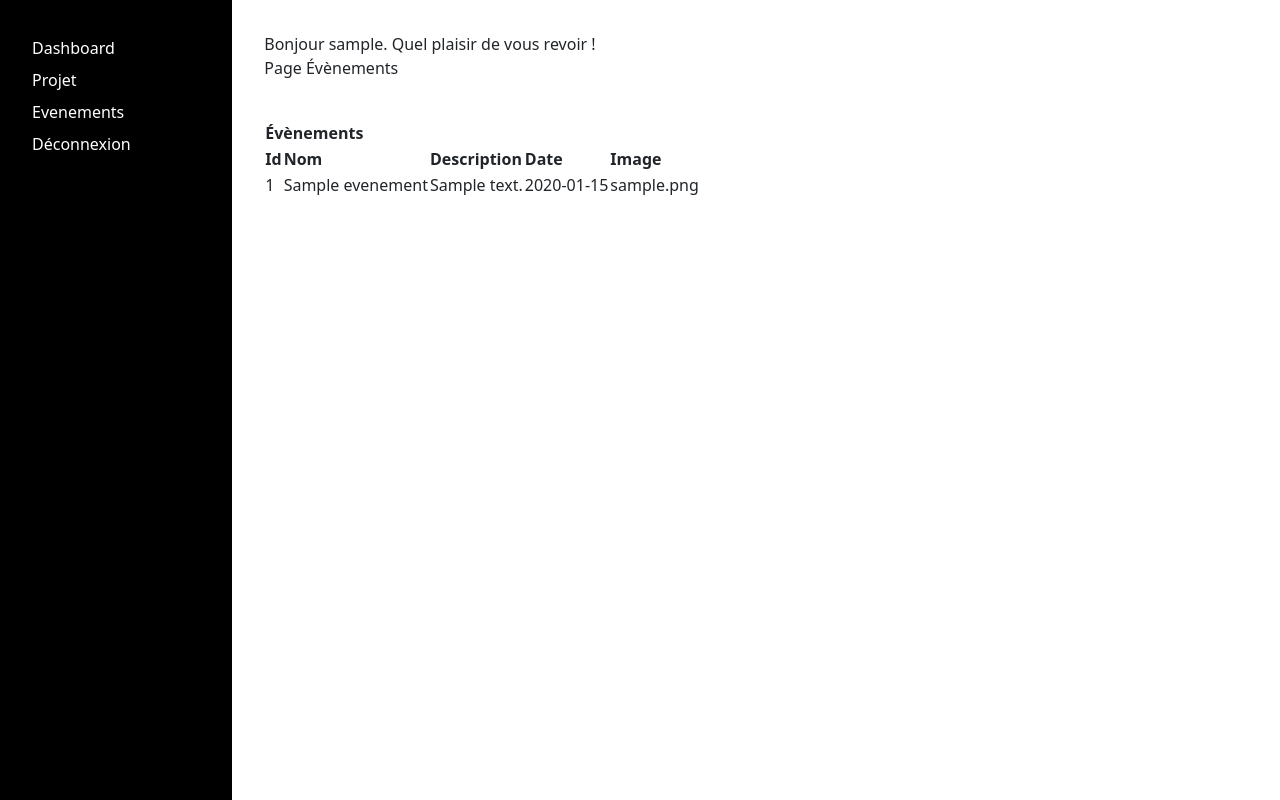
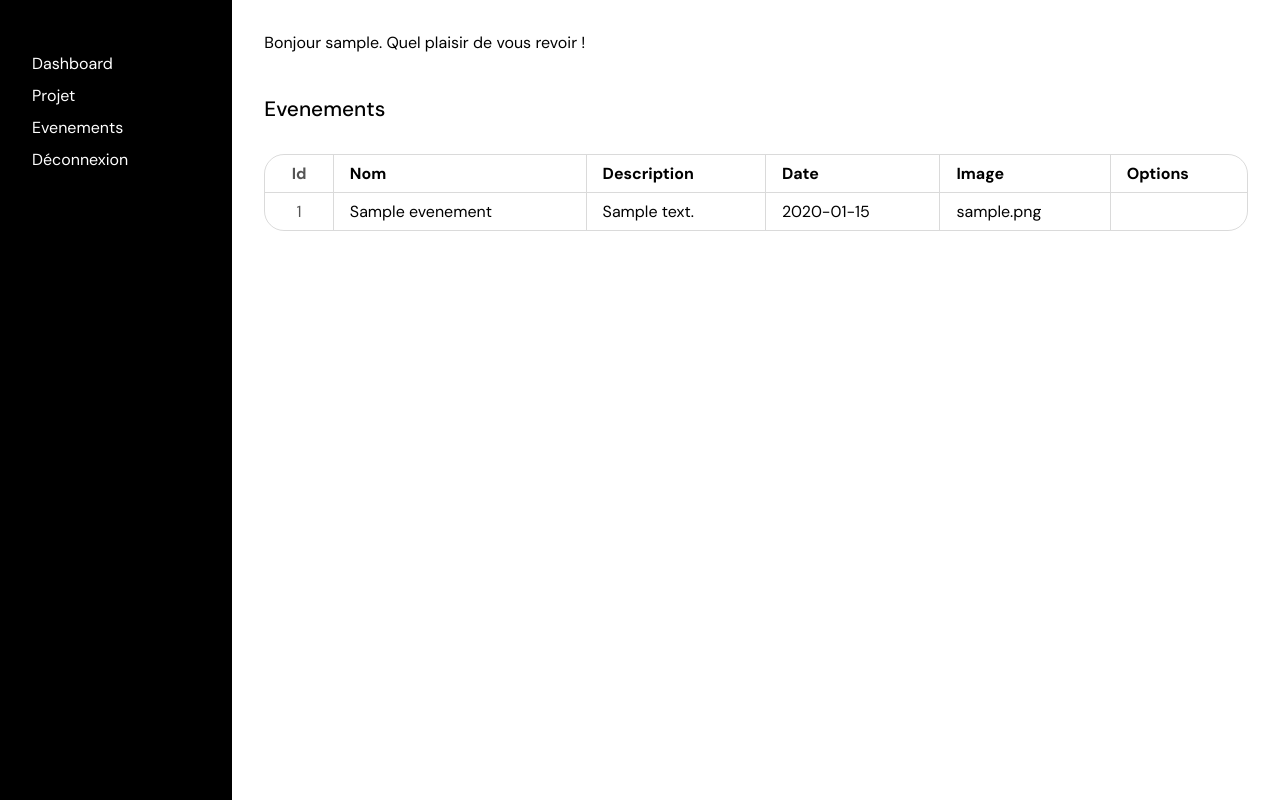
Before and after one commit to NoamSeb/refonte_MMI, a PHP site: page /admin/evenement.php in a window 1280 px wide. Run offline with PHP 8.4, Linux system fonts and the light colour scheme; the visitor is signed in with stand-in values (Sample User, id 1); tables that the repository leaves empty hold one stand-in row (values such as "Sample post").

Commit message:
style dash

```diff
--- a/admin/evenement.php
+++ b/admin/evenement.php
@@ -15,7 +15,7 @@ if (!isset($_SESSION["login"])) {
     <meta name="viewport" content="width=device-width, initial-scale=1.0">
     <title>Document</title>
     <link rel="stylesheet" href="../style.css">
-    <link href="https://cdn.jsdelivr.net/npm/bootstrap@5.2.3/dist/css/bootstrap.min.css" rel="stylesheet" integrity="sha384-rbsA2VBKQhggwzxH7pPCaAqO46MgnOM80zW1RWuH61DGLwZJEdK2Kadq2F9CUG65" crossorigin="anonymous">
+    <!-- <link href="https://cdn.jsdelivr.net/npm/bootstrap@5.2.3/dist/css/bootstrap.min.css" rel="stylesheet" integrity="sha384-rbsA2VBKQhggwzxH7pPCaAqO46MgnOM80zW1RWuH61DGLwZJEdK2Kadq2F9CUG65" crossorigin="anonymous"> -->
 </head>
 
 <body>
@@ -39,30 +39,32 @@ if (!isset($_SESSION["login"])) {
             <?php
             echo ("Bonjour " . $_SESSION['login'] . ". Quel plaisir de vous revoir !");
             ?>
-            <p>Page Évènements</p>
+            <br> <br>
             <br>
+
+            <h3>Evenements</h3>
             <table>
                 <thead>
-                    <tr>
-                        <th colspan="2">Évènements</th>
-                    </tr>
-                </thead>
-                <tbody>
                     <tr>
                         <th>Id</th>
                         <th>Nom</th>
                         <th>Description</th>
                         <th>Date</th>
                         <th>Image</th>
+                        <th>Options</th>
                     </tr>
+
+                </thead>
+                <tbody>
                     <?php
                     foreach ($events as $event) { ?>
                         <tr>
                             <td><?= $event['id_event'] ?></td>
                             <td><?= $event['nom_event'] ?></td>
-                            <td><?= $event['description_event'] ?></td>
+                            <td><?= mb_strimwidth($event['description_event'], 0, 200, "...") ?></td>
                             <td><?= $event['date_event'] ?></td>
                             <td><?= $event['img_event'] ?></td>
+                            <td></td>
                         </tr>
                     <?php } ?>
                 </tbody>
--- a/style.css
+++ b/style.css
@@ -812,6 +812,37 @@ footer {
     text-decoration: none;
 }
 
+.backoffice table {
+    margin-top: 2rem;
+    border-spacing: 0;
+    border-radius: 20px;
+    background-color: transparent;
+    border-collapse: separate;
+    border: 1px solid rgba(0, 0, 0, 0.146);
+    width: 100%;
+}
+
+.backoffice td,
+.backoffice th {
+    padding: 0.5rem 1rem;
+    text-align: left;
+    border-top: 1px solid rgba(0, 0, 0, 0.146);
+    border-left: 1px solid rgba(0, 0, 0, 0.146);
+}
+
+
+.backoffice th {
+    border-top: none;
+}
+
+.backoffice td:first-child,
+.backoffice th:first-child {
+    text-align: center;
+    border-left: none;
+    color: #555555;
+}
+
+
 /* responsive */
 
 @media screen and (max-width:1280px) {
```
Also changed, not shown: admin/projet.php (+8 -8 lines).
